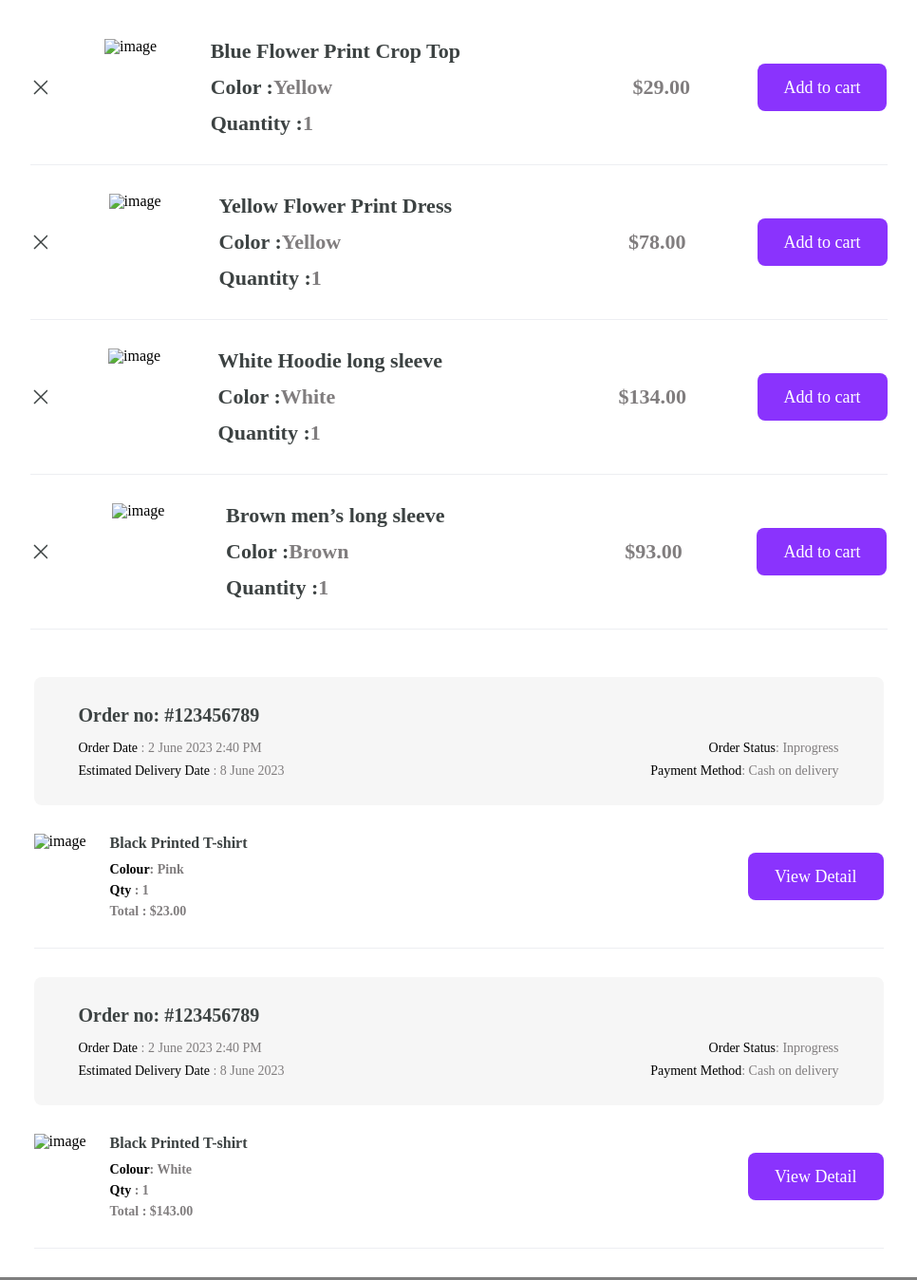
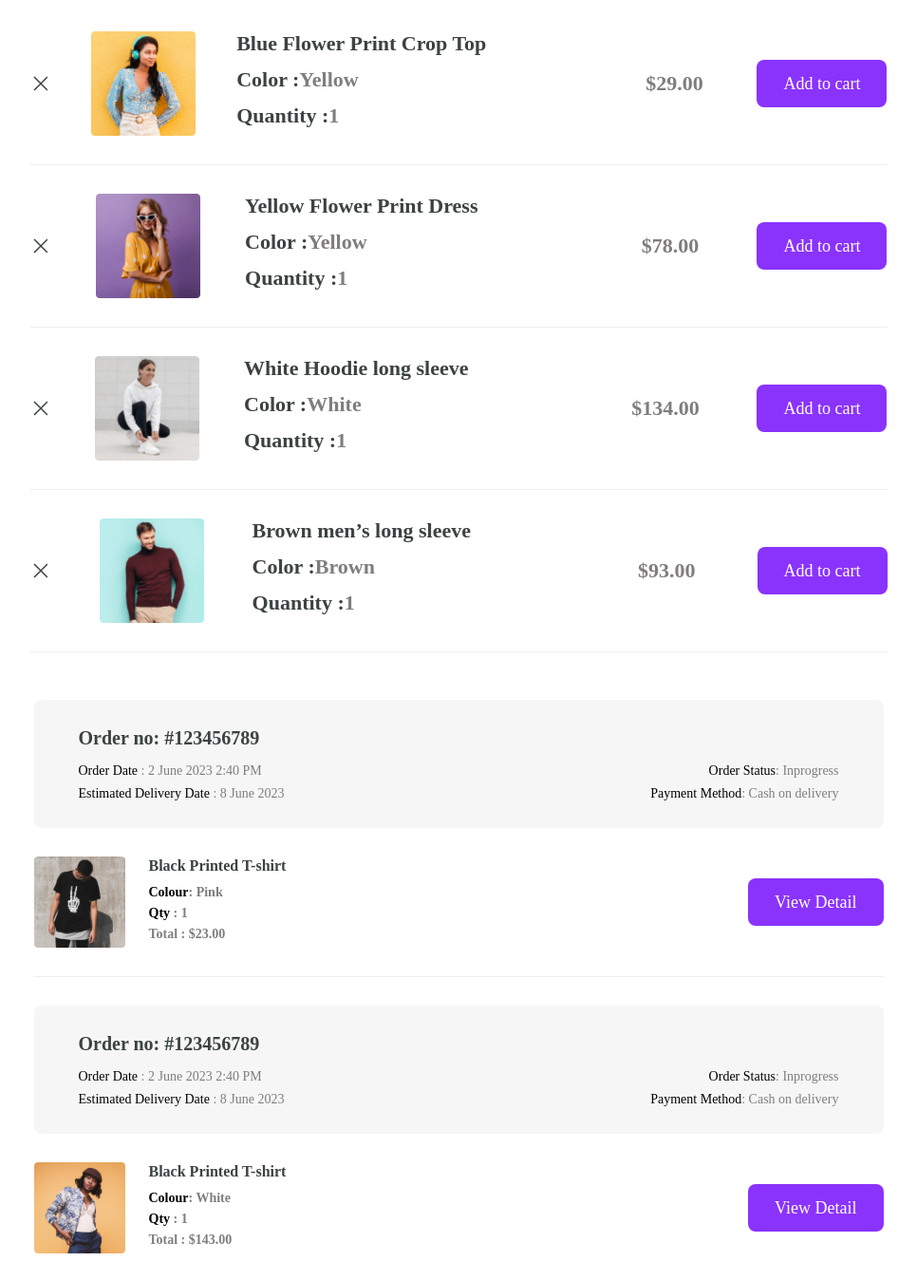
Before and after one commit to ssssheva/lessons, a plain HTML site: page lesson_15/index.html in a window 1280 px wide. Shown: the part 1452-2800 px from the top of the page at 95% size, without its empty margins (157-1123 px from the left). Drawn offline with Linux system fonts and the light colour scheme; the site is published under a folder, as on GitHub Pages, so addresses that start at the root find nothing; files whose address does not match are found by name.

Commit message:
Update index.html
=

```diff
--- a/lesson_15/index.html
+++ b/lesson_15/index.html
@@ -16,10 +16,10 @@
         <div class="header__body">
           <div class="header__left-block">
             <a class="header__logo" href="#">
-              <img src="/img/logo.svg" alt="logo">
+              <img src="img/logo.svg" alt="logo">
             </a>
             <div class="header__button-search search">
-              <img class="search__image" src="/img/search.svg" alt="image">
+              <img class="search__image" src="img/search.svg" alt="image">
               <input type="text" placeholder="Search" class="search__input">
             </div>
           </div>
@@ -28,7 +28,7 @@
               <div class="lang__select">
                 <p class="lang__text">English (united States)</p>
                 <a class="lang__link" href="">
-                  <img class="lang__image" src="/img/arrow.svg" alt="image">
+                  <img class="lang__image" src="img/arrow.svg" alt="image">
                 </a>
               </div>
             </div>
@@ -199,7 +199,7 @@
         <div class="wishlist__page">
           <div class="wishlist__item">
             <a class="wishlist__link-close" href="#"></a>
-            <img class="wishlist__image" src="/img/list1.png" alt="image">
+            <img class="wishlist__image" src="img/list1.png" alt="image">
             <ul class="wishlist__list">
               <li class="wishlist__item-list">Blue Flower Print Crop Top </li>
               <li class="wishlist__item-list">Color :<span class="wishlist__text-grey">Yellow</span></li>
@@ -214,7 +214,7 @@
         <div class="wishlist__page">
           <div class="wishlist__item">
             <a class="wishlist__link-close" href="#"></a>
-            <img class="wishlist__image" src="/img/list2.png" alt="image">
+            <img class="wishlist__image" src="img/list2.png" alt="image">
             <ul class="wishlist__list">
               <li class="wishlist__item-list">Yellow Flower Print Dress  </li>
               <li class="wishlist__item-list">Color :<span class="wishlist__text-grey">Yellow</span></li>
@@ -229,7 +229,7 @@
         <div class="wishlist__page">
           <div class="wishlist__item">
             <a class="wishlist__link-close" href="#"></a>
-            <img class="wishlist__image" src="/img/list3.png" alt="image">
+            <img class="wishlist__image" src="img/list3.png" alt="image">
             <ul class="wishlist__list">
               <li class="wishlist__item-list">White Hoodie long sleeve</li>
               <li class="wishlist__item-list">Color :<span class="wishlist__text-grey">White</span></li>
@@ -244,7 +244,7 @@
         <div class="wishlist__page">
           <div class="wishlist__item">
             <a class="wishlist__link-close" href="#"></a>
-            <img class="wishlist__image" src="/img/list4.png" alt="image">
+            <img class="wishlist__image" src="img/list4.png" alt="image">
             <ul class="wishlist__list">
               <li class="wishlist__item-list">Brown men’s long sleeve </li>
               <li class="wishlist__item-list">Color :<span class="wishlist__text-grey">Brown</span></li>
@@ -274,7 +274,7 @@
           </div>
           <div class="order__through">
             <div class="order__item-through">
-              <img class="order__item-image" src="/img/order1.png" alt="image">
+              <img class="order__item-image" src="img/order1.png" alt="image">
               <ul class="order__list">
                 <li class="order__item-list-main">Black Printed T-shirt</li>
                 <li class="order__item-list">Colour<span class="wishlist__text-grey">: Pink </span></li>
@@ -303,7 +303,7 @@
           </div>
           <div class="order__through">
             <div class="order__item-through">
-              <img class="order__item-image" src="/img/order2.png" alt="image">
+              <img class="order__item-image" src="img/order2.png" alt="image">
               <ul class="order__list">
                 <li class="order__item-list-main">Black Printed T-shirt</li>
                 <li class="order__item-list">Colour<span class="wishlist__text-grey">: White</span></li>
```
